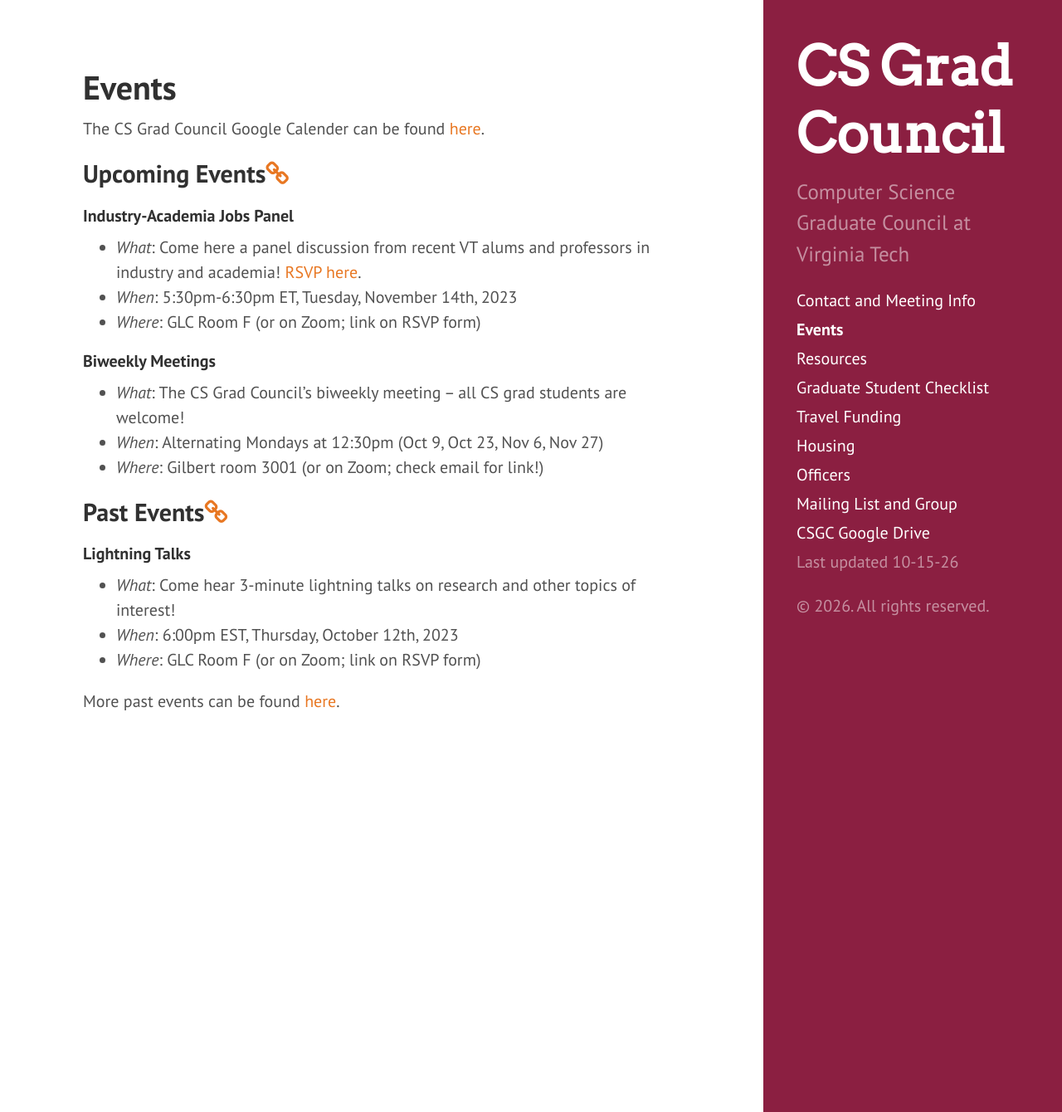
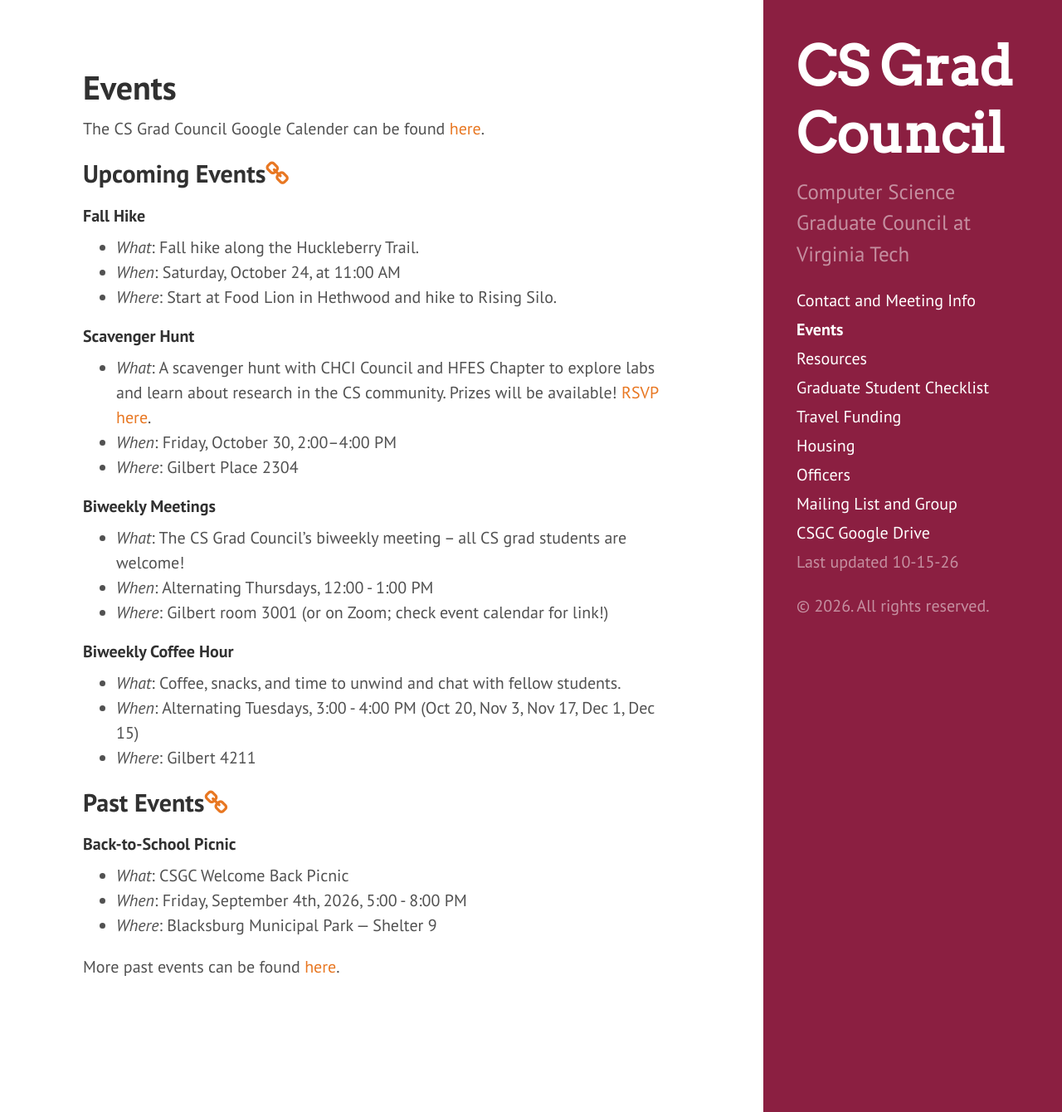
Before and after one commit to CSGraduateCouncil-VirginiaTech/csgc-website, a Jekyll site: the page built from events.md, in a window 1280 px wide and 1340 px high. Shown: the whole window at 83% size. Built offline with Jekyll 4.4.1, drawn with Linux system fonts in a browser that asks for light colours.

Commit message:
organize and update events page

```diff
--- a/events.md
+++ b/events.md
@@ -4,25 +4,36 @@
 permalink: /events/
 ---
 
-The CS Grad Council Google Calender can be found [here](https://calendar.google.com/calendar?cid=dnQuZWR1X240bnQ0aGdlNTBrdjdqajFjZDN1NzllaW1rQGdyb3VwLmNhbGVuZGFyLmdvb2dsZS5jb20).
+The CS Grad Council Google Calender can be found [here](https://outlook.office365.com/owa/calendar/b8071a67a1c24b52a753aa284f291979@vt.edu/717f20ee3f524f04a19da13090be229f14179372062621915594/calendar.html).
 
 ## <a name="UpcomingEvents"></a>Upcoming Events<a href="#UpcomingEvents"><i class="fa fa-link" aria-hidden="true"></i></a>
 
-#### Industry-Academia Jobs Panel
-- *What*: Come here a panel discussion from recent VT alums and professors in industry and academia! [RSVP here](https://forms.gle/kxnAfp3CUUb3YFkg8).
-- *When*: 5:30pm-6:30pm ET, Tuesday, November 14th, 2023
-- *Where*: GLC Room F (or on Zoom; link on RSVP form)
+#### Fall Hike
+- *What*: Fall hike along the Huckleberry Trail.
+- *When*: Saturday, October 24, at 11:00 AM
+- *Where*: Start at Food Lion in Hethwood and hike to Rising Silo.
+
+#### Scavenger Hunt
+- *What*: A scavenger hunt with CHCI Council and HFES Chapter to explore labs and learn about research in the CS community. Prizes will be available! [RSVP here](https://forms.gle/FYgbKY3FsMxWnkZn8).
+- *When*: Friday, October 30, 2:00–4:00 PM
+- *Where*: Gilbert Place 2304
+
 
 #### Biweekly Meetings
 - *What*: The CS Grad Council's biweekly meeting -- all CS grad students are welcome!
-- *When*: Alternating Mondays at 12:30pm (Oct 9, Oct 23, Nov 6, Nov 27)
-- *Where*: Gilbert room 3001 (or on Zoom; check email for link!)
+- *When*: Alternating Thursdays, 12:00 - 1:00 PM
+- *Where*: Gilbert room 3001 (or on Zoom; check event calendar for link!)
+
+#### Biweekly Coffee Hour
+- *What*: Coffee, snacks, and time to unwind and chat with fellow students.
+- *When*: Alternating Tuesdays, 3:00 - 4:00 PM (Oct 20, Nov 3, Nov 17, Dec 1, Dec 15)
+- *Where*: Gilbert 4211
 
 ## <a name="PastEvents"></a>Past Events<a href="#PastEvents"><i class="fa fa-link" aria-hidden="true"></i></a>
 
-#### Lightning Talks
-- *What*: Come hear 3-minute lightning talks on research and other topics of interest!
-- *When*: 6:00pm EST, Thursday, October 12th, 2023
-- *Where*: GLC Room F (or on Zoom; link on RSVP form)
+#### Back-to-School Picnic
+- *What*: CSGC Welcome Back Picnic
+- *When*: Friday, September 4th, 2026, 5:00 - 8:00 PM
+- *Where*: Blacksburg Municipal Park — Shelter 9
 
-More past events can be found [here](https://csgrad.cs.vt.edu/events/past-events/).
+More past events can be found [here]({{ '/events/past-events/' | relative_url }}).
```
Also changed, not shown: past-events.md (+12 -0 lines).
